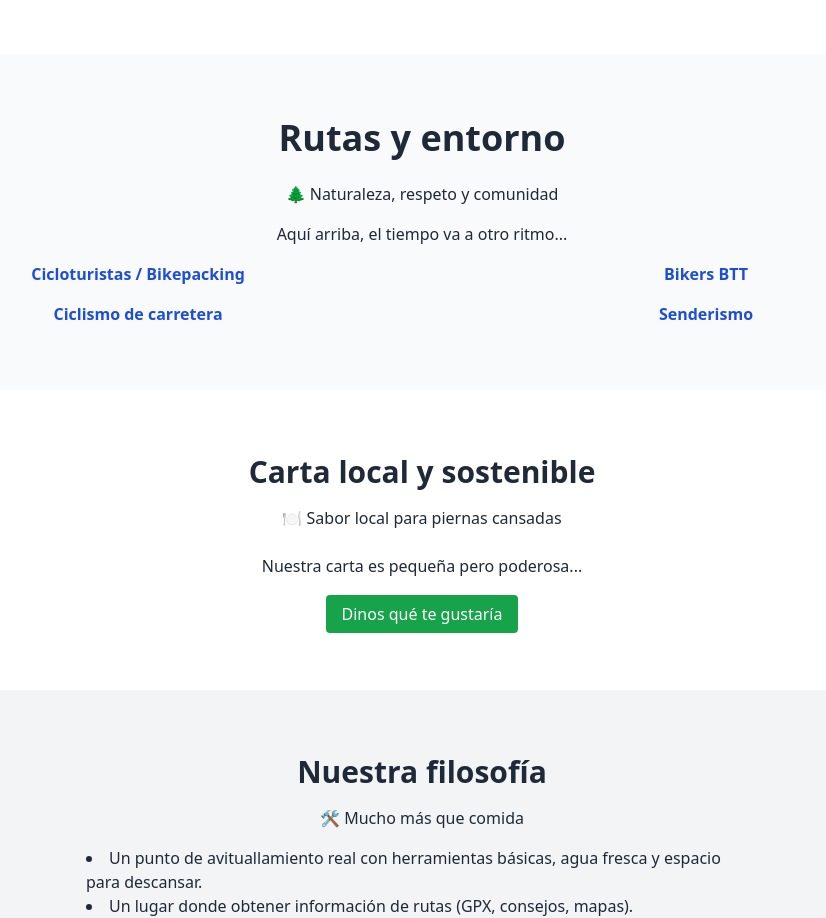
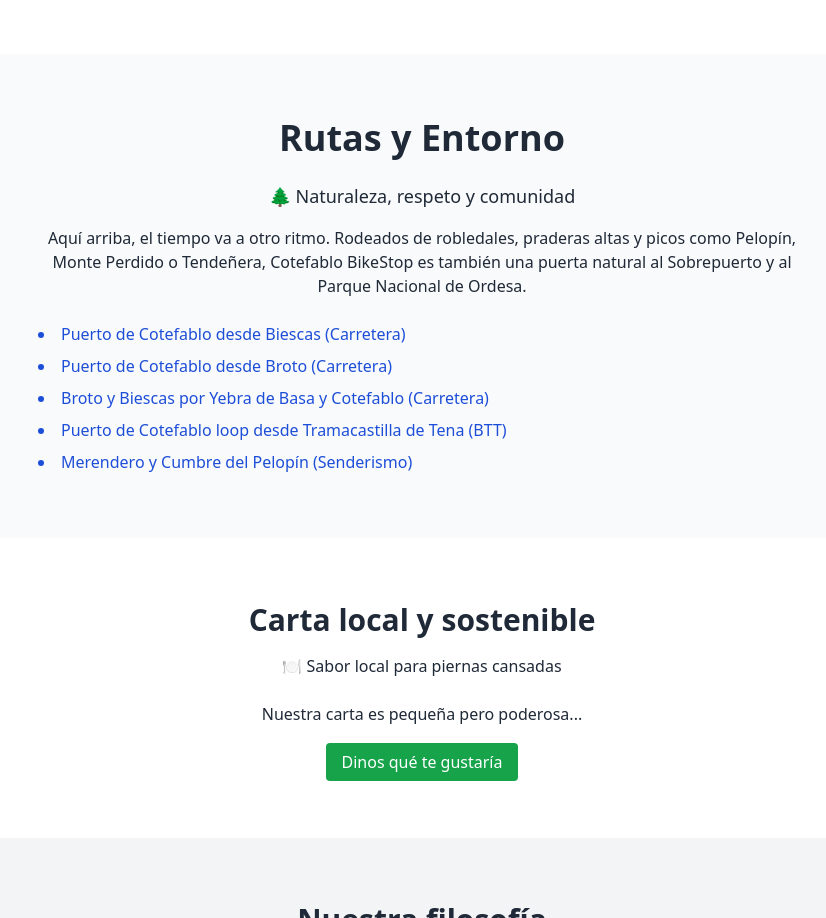
Before and after one commit to MartaCanada/cotefabloBikestop, a plain HTML site: page index.html in a window 1280 px wide. Shown: the part 1608-2526 px from the top of the page, without its empty margins (218-1044 px from the left). Drawn offline with nearby package versions, Linux system fonts and the light colour scheme.

Commit message:
Update index.html

```diff
--- a/index.html
+++ b/index.html
@@ -100,16 +100,23 @@
 
 <!-- RUTAS Y ENTORNO -->
 <section class="py-16 px-6 md:px-20 bg-gray-50 text-center">
-  <h2 class="text-3xl md:text-4xl font-bold mb-6">Rutas y entorno</h2>
-  <p class="mb-4">🌲 Naturaleza, respeto y comunidad</p>
-  <p class="max-w-3xl mx-auto mb-4">Aquí arriba, el tiempo va a otro ritmo...</p>
-  <div class="grid md:grid-cols-2 gap-4 text-blue-700 font-semibold">
-    <a href="https://www.komoot.com/es-es/discover/Puerto_de_Cotefablo" target="_blank">Cicloturistas / Bikepacking</a>
-    <a href="https://www.komoot.com/es-es/discover/T%C3%BAnel_de_Cotefablo?tours?sport=mtb" target="_blank">Bikers BTT</a>
-    <a href="https://www.komoot.com/es-es/discover/T%C3%BAnel_de_Cotefablo?tours?sport=racebike" target="_blank">Ciclismo de carretera</a>
-    <a href="https://www.komoot.com/es-es/discover/T%C3%BAnel_de_Cotefablo?tours?sport=hike" target="_blank">Senderismo</a>
+  <h2 class="text-3xl md:text-4xl font-bold mb-6">Rutas y Entorno</h2>
+  <p class="mb-4 text-lg">🌲 Naturaleza, respeto y comunidad</p>
+  <p class="max-w-3xl mx-auto mb-6">
+    Aquí arriba, el tiempo va a otro ritmo. Rodeados de robledales, praderas altas y picos como Pelopín, Monte Perdido o Tendeñera, Cotefablo BikeStop es también una puerta natural al Sobrepuerto y al Parque Nacional de Ordesa.
+  </p>
+
+  <div class="text-left max-w-3xl mx-auto">
+    <ul class="list-disc list-inside space-y-2 text-blue-700">
+      <li><a href="https://www.komoot.com/tour/1041648740" target="_blank">Puerto de Cotefablo desde Biescas (Carretera)</a></li>
+      <li><a href="https://www.komoot.com/es-es/highlight/971762" target="_blank">Puerto de Cotefablo desde Broto (Carretera)</a></li>
+      <li><a href="https://www.komoot.com/es-es/smarttour/e923859409" target="_blank">Broto y Biescas por Yebra de Basa y Cotefablo (Carretera)</a></li>
+      <li><a href="https://www.komoot.com/smarttour/1610179" target="_blank">Puerto de Cotefablo loop desde Tramacastilla de Tena (BTT)</a></li>
+      <li><a href="https://www.komoot.com/es-es/guide/1601097/rutas-de-senderismo-en-yesero" target="_blank">Merendero y Cumbre del Pelopín (Senderismo)</a></li>
+    </ul>
   </div>
 </section>
+
 
 <!-- CARTA LOCAL Y SOSTENIBLE -->
 <section class="py-16 px-6 md:px-20 bg-white text-center">
```
